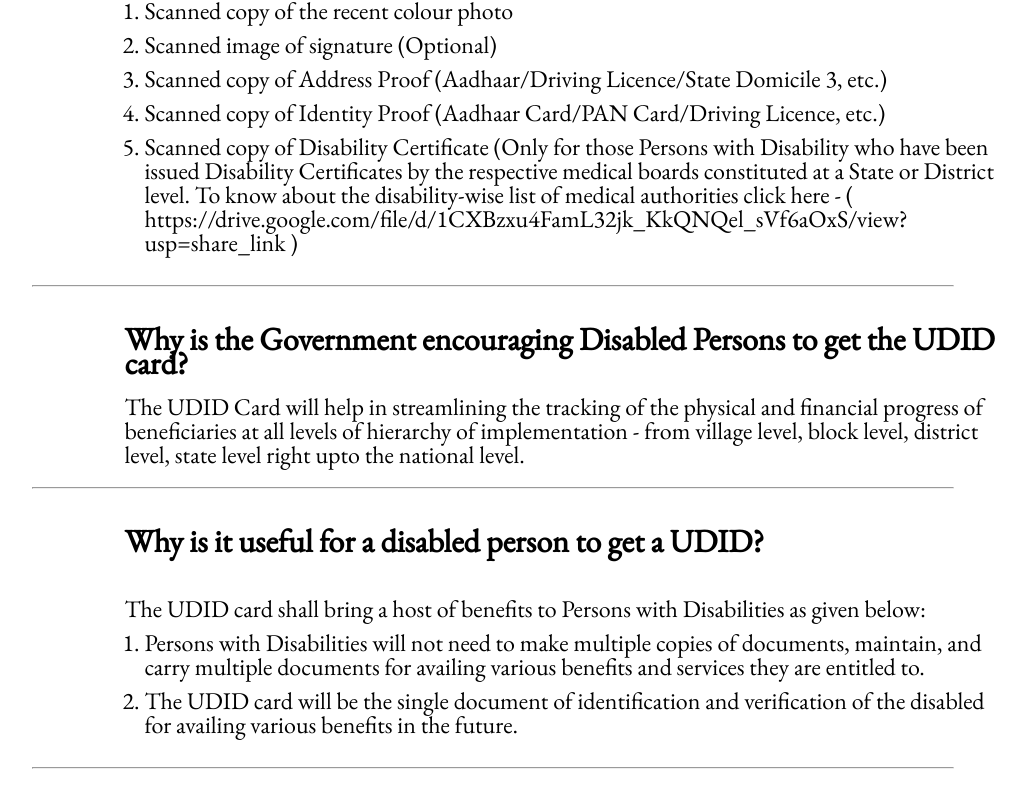
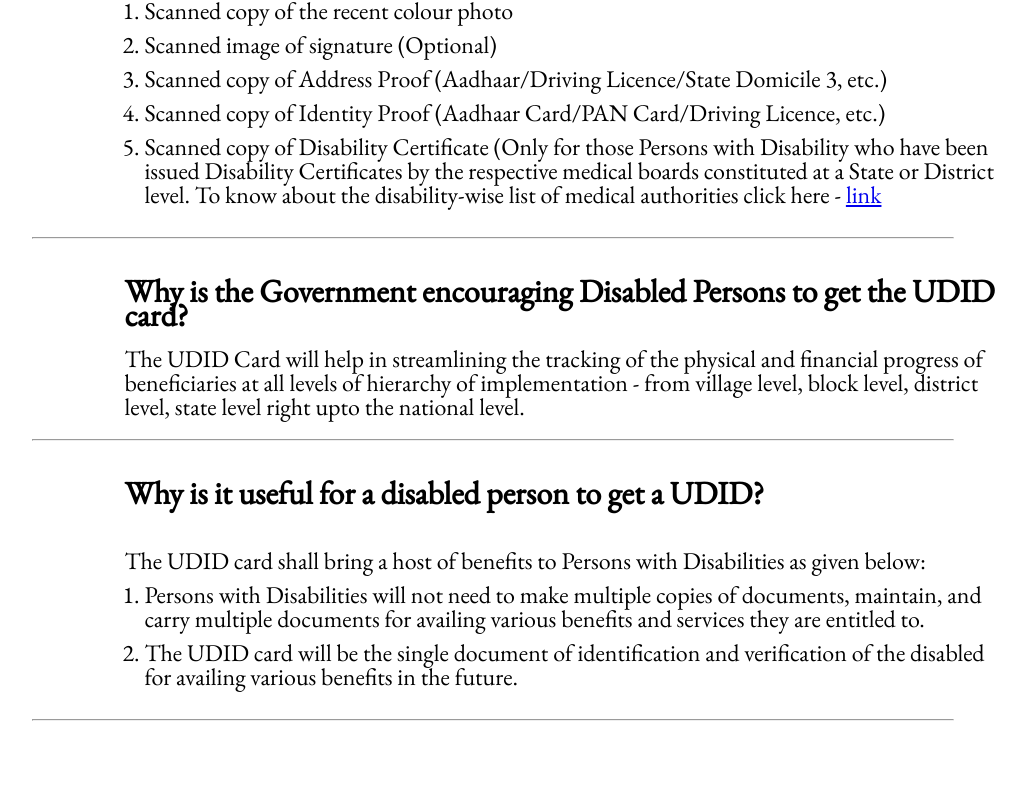
Before and after one commit to pratikk94/disabiityWebsite, a React (Create React App) app: page /essentialDocs in a window 1280 px wide. Shown: the part 2052-2859 px from the top of the page, without its empty margins (42-1068 px from the left). After the commit the page ends 2813 px from the top, so only its background shows below. Built offline with nearby package versions, Linux system fonts and the light colour scheme.

Commit message:
Spelling errors

```diff
--- a/src/Pages/EssentialDocs.jsx
+++ b/src/Pages/EssentialDocs.jsx
@@ -75,7 +75,7 @@ function EssentialDocs() {
 
           <FAQ
             question="What are the documents required to be submitted by a disabled person to obtain a UDID??"
-            answer="Along with filled application form- online or offline (Form link- <a href='https://drive.google.com/file/d/16tzSaO3ZY-7BZGLwwMhl3LVryLS86ZF_/view?usp=share_link'>here</a> ), following documents need to be attached<ol><li>Scanned copy of the recent colour photo </li><li>Scanned image of signature (Optional) </li><li>Scanned copy of Address Proof (Aadhaar/Driving Licence/State Domicile 3, etc.) </li><li>Scanned copy of Identity Proof (Aadhaar Card/PAN Card/Driving Licence, etc.) </li><li>Scanned copy of Disability Certificate (Only for those Persons with Disability who have been issued Disability Certificates by the respective medical boards constituted at a State or District level. To know about the disability-wise list of medical authorities click here - ( https://drive.google.com/file/d/1CXBzxu4FamL32jk_KkQNQel_sVf6aOxS/view?usp=share_link )  </li></ol>"
+            answer="Along with filled application form- online or offline (Form link- <a href='https://drive.google.com/file/d/16tzSaO3ZY-7BZGLwwMhl3LVryLS86ZF_/view?usp=share_link'>here</a> ), following documents need to be attached<ol><li>Scanned copy of the recent colour photo </li><li>Scanned image of signature (Optional) </li><li>Scanned copy of Address Proof (Aadhaar/Driving Licence/State Domicile 3, etc.) </li><li>Scanned copy of Identity Proof (Aadhaar Card/PAN Card/Driving Licence, etc.) </li><li>Scanned copy of Disability Certificate (Only for those Persons with Disability who have been issued Disability Certificates by the respective medical boards constituted at a State or District level. To know about the disability-wise list of medical authorities click here - <a href='https://drive.google.com/file/d/1CXBzxu4FamL32jk_KkQNQel_sVf6aOxS/view?usp=share_link'>link</a>  </li></ol>"
           />
 
           <FAQ
--- a/src/components/scheme.jsx
+++ b/src/components/scheme.jsx
@@ -64,7 +64,7 @@ export default function Scheme(props) {
             marginTop: "1%",
           }}
         >
-          Eligibility Requirments
+          Eligibility Requirements
         </h1>
         <p
           style={{
@@ -248,7 +248,7 @@ export default function Scheme(props) {
               marginTop: "1%",
             }}
           >
-            Eligibility Requirments
+            Eligibility Requirements
           </h1>
           <p
             style={{
```
Also changed, not shown: src/assets/logo.jpg.
